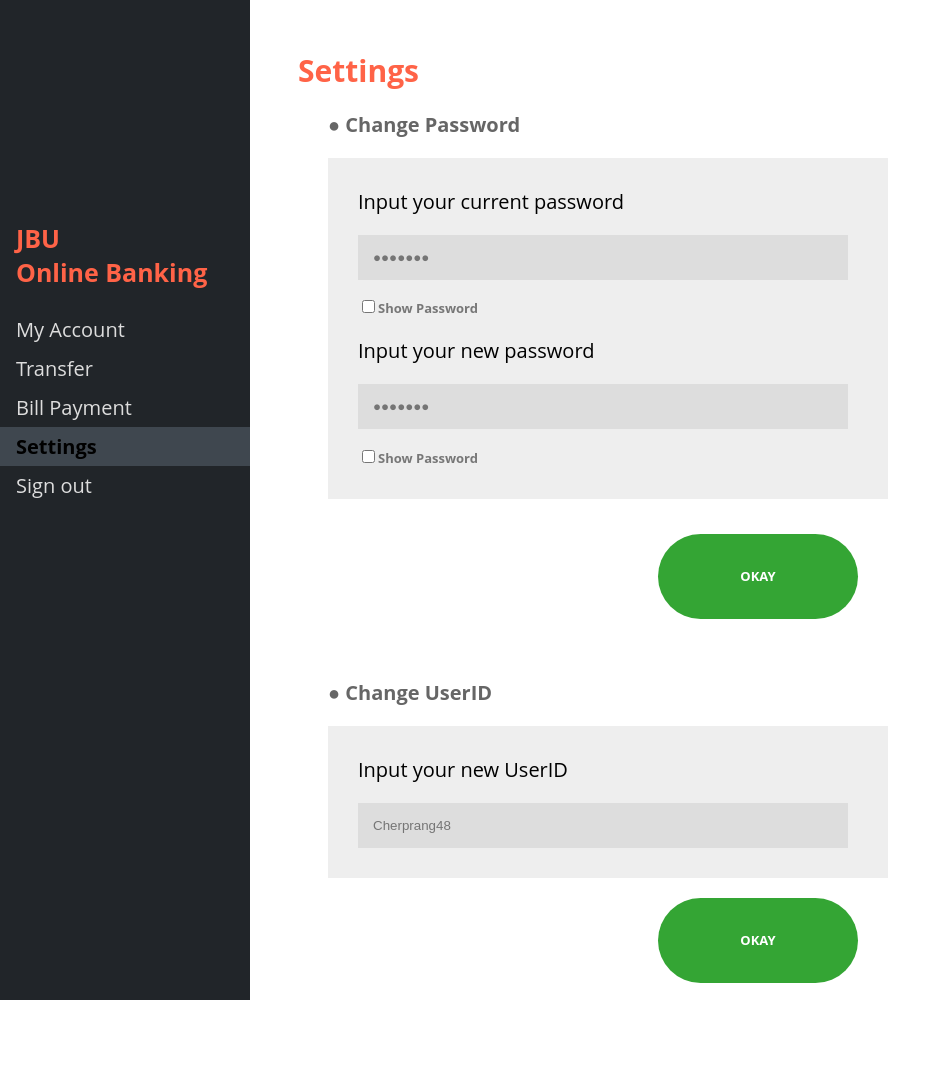
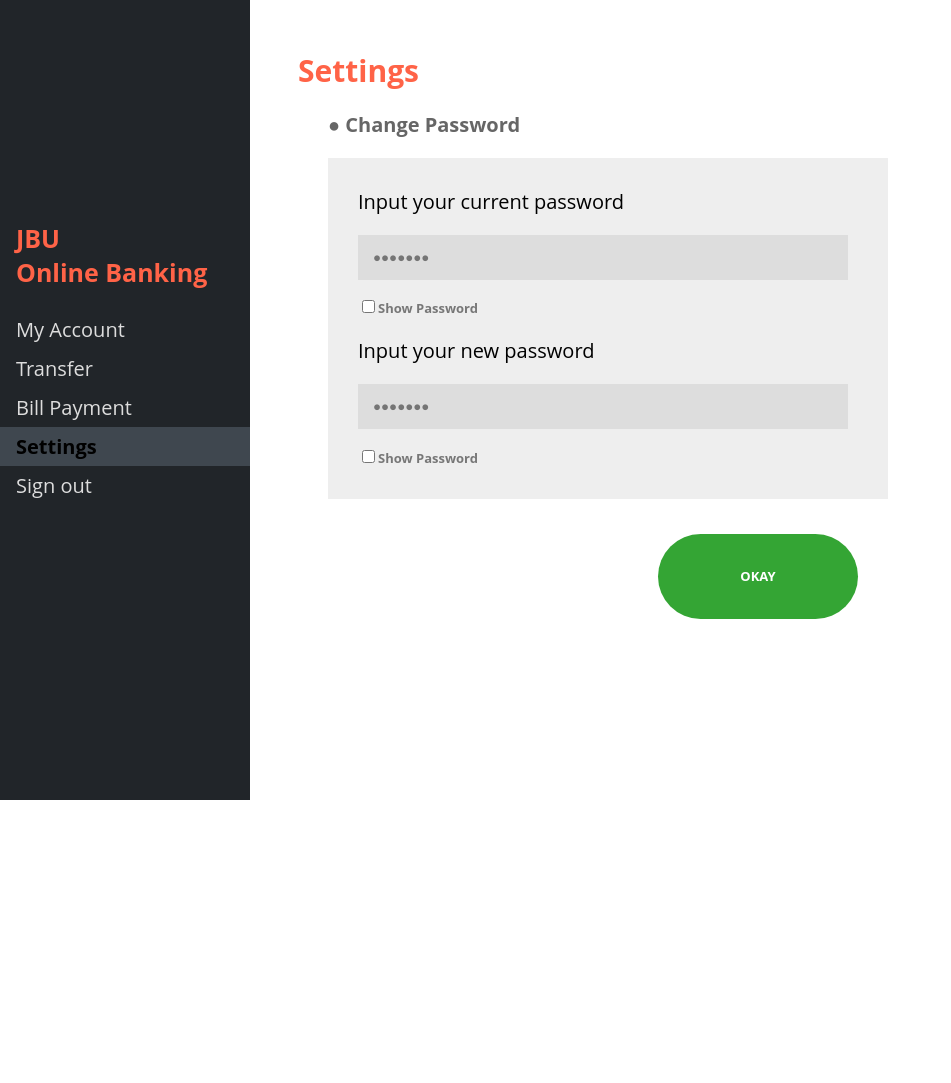
Before and after one commit to nicha23/project, a PHP site: page /settings.php in a window 1280 px wide. Shown: the whole page, without its empty margins (0-951 px from the left). After the commit the page ends 800 px from the top, so only its background shows below. Run offline with PHP 8.4, Linux system fonts and the light colour scheme; a user stored in the database is signed in.

Commit message:
update settings

```diff
--- a/settings.php
+++ b/settings.php
@@ -180,18 +180,6 @@ include_once 'phpConnect/connect.php';
 					</button>
 				</div>
 			</div>
-
-			<div class="user">
-				<div class="changeuser">
-					<h3>&#9679; Change UserID</h3>
-				</div>
-				<div class="userbar">
-					<p>Input your new UserID</p>
-					<input type="text" name="user" placeholder="Cherprang48"></input>
-					<button type="submit" style="color: #fff text-decoration: none">
-						<h4 style="color: #fff;">Okay</h4>
-					</button>
-				</div>
 		</div>
 	</div>
 </form>
@@ -214,16 +202,6 @@ include_once 'phpConnect/connect.php';
 			y.type = "password";
 		}
 	}
-
-		<script src="https://ajax.googleapis.com/ajax/libs/jquery/3.3.1/jquery.min.js"></script>
-		<script>
-			$(document).ready(function(){
-				$(".pswbar").hide();
-				$(".changepsw").click(function(){
-					$(".pswbar").toggle();
-				});
-			});
-		</script>
 </script>
 
 </body>
```
Lines whose indentation alone changed are shown as unchanged.
